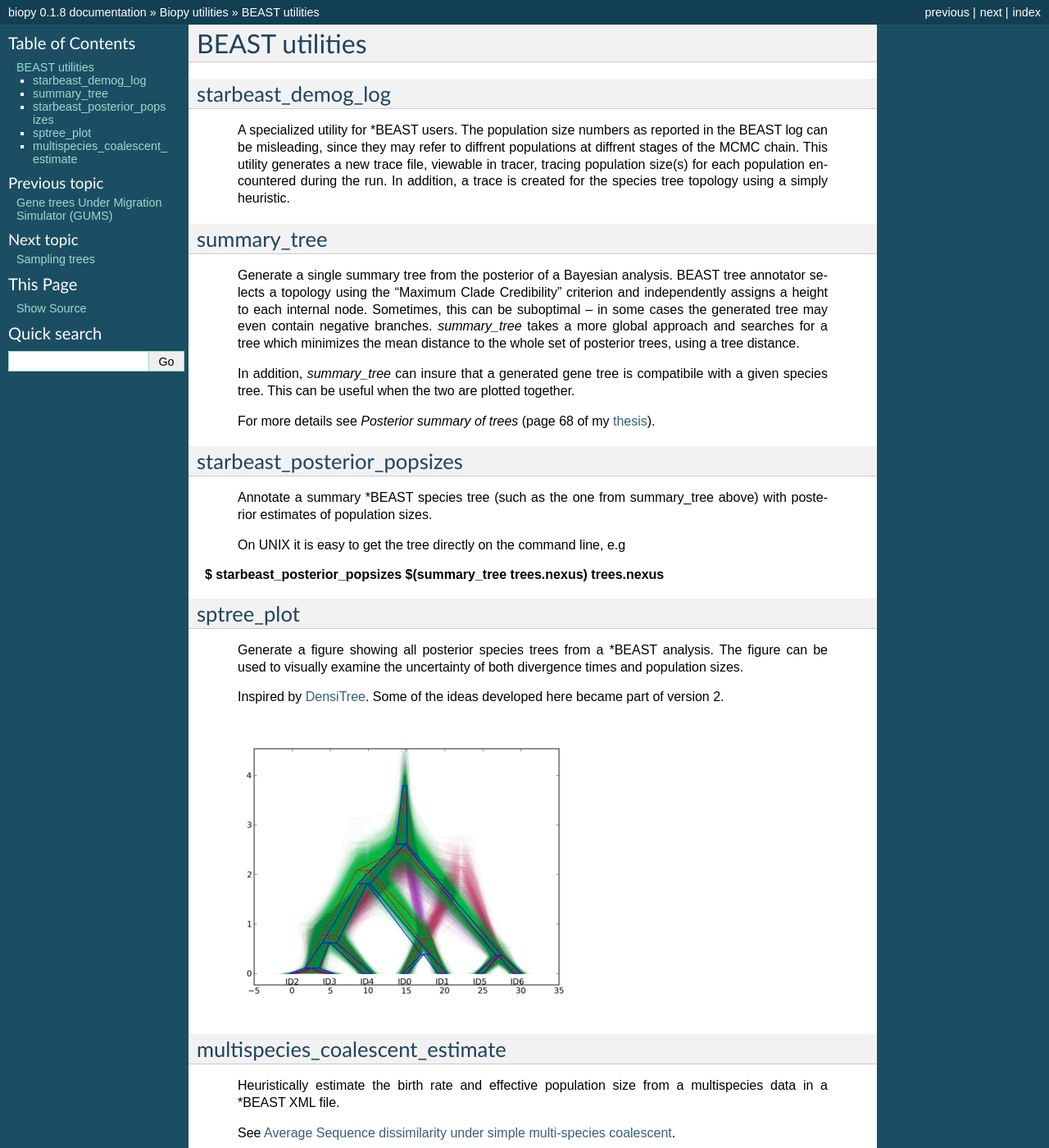
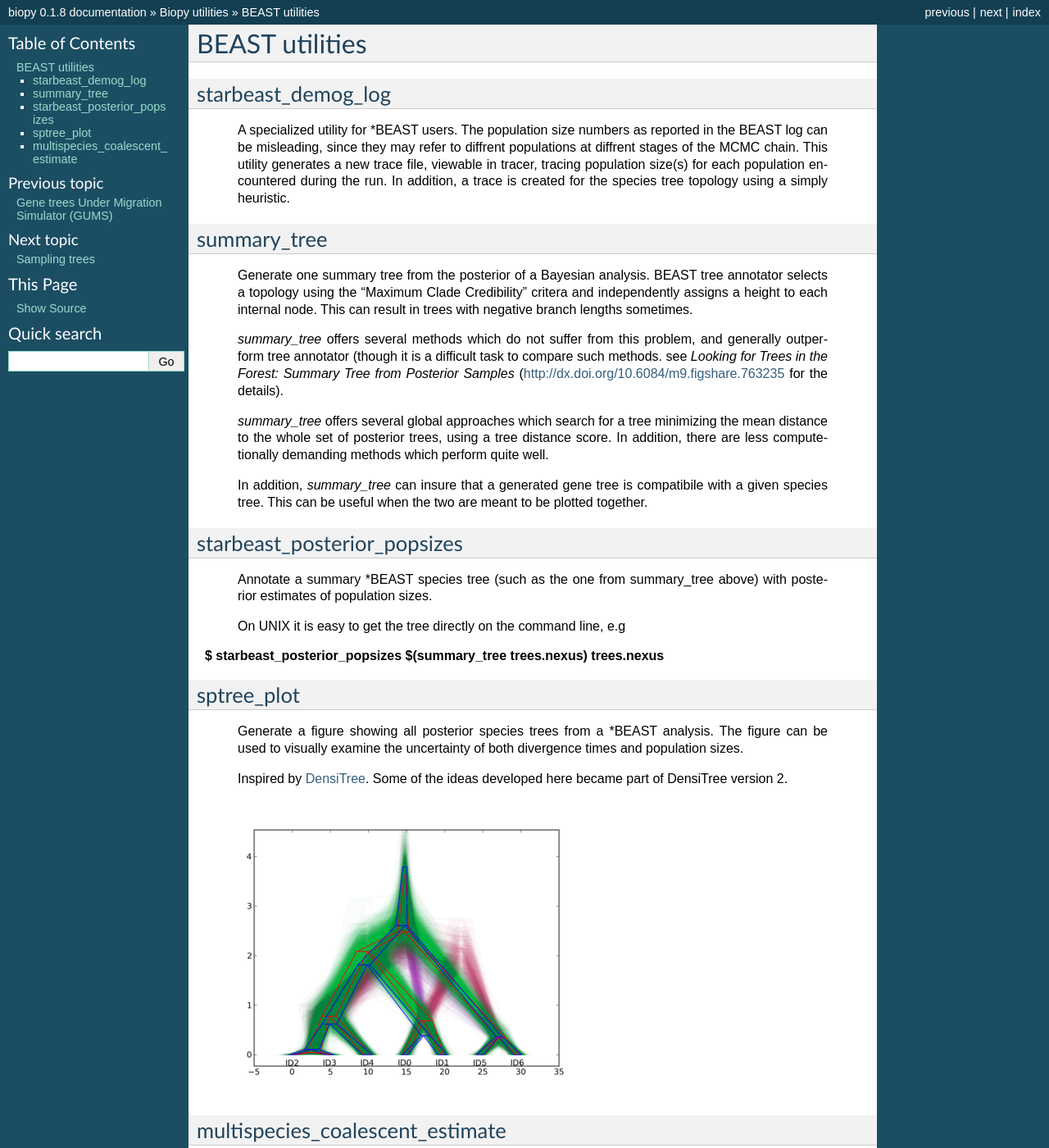
Before and after one commit to jheled/biopy, a Sphinx documentation site: the page built from doc/beastutil.rst, in a window 1280 px wide and 1400 px high. Shown: the whole window at 82% size. Built offline with Sphinx 7.4.7, drawn with Linux system fonts in a browser that asks for light colours; formulas are drawn with MathJax 3.

```diff
--- a/biopy/__init__.py
+++ b/biopy/__init__.py
@@ -32,5 +32,5 @@
 
 """
 
-__version__ = '0.1.8'
+__version__ = '0.1.9'
 """The version of biopy"""
--- a/doc/beastutil.rst
+++ b/doc/beastutil.rst
@@ -17,21 +17,27 @@
 summary_tree
 ------------
 
-    Generate a single summary tree from the posterior of a Bayesian
+    Generate one summary tree from the posterior of a Bayesian
     analysis. BEAST tree annotator selects a topology using the
-    "Maximum Clade Credibility" criterion and independently assigns a
-    height to each internal node. Sometimes, this can be suboptimal --
-    in some cases the generated tree may even contain negative branches.
-    *summary_tree* takes a more global approach and searches for a tree
-    which minimizes the mean distance to the whole set of posterior
-    trees, using a tree distance.
+    "Maximum Clade Credibility" critera and independently assigns a
+    height to each internal node. This can result in trees with
+    negative branch lengths sometimes.
+
+    *summary_tree* offers several methods which do not suffer from
+    this problem, and generally outperform tree annotator (though it
+    is a difficult task to compare such methods. see *Looking for
+    Trees in the Forest: Summary Tree from Posterior Samples*
+    (`<http://dx.doi.org/10.6084/m9.figshare.763235>`_ for the
+    details).
+
+    *summary_tree* offers several global approaches which search for a
+    tree minimizing the mean distance to the whole set of posterior
+    trees, using a tree distance score. In addition, there are less
+    computetionally demanding methods which perform quite well.
 
     In addition, *summary_tree* can insure that a generated gene tree is
     compatibile with a given species tree. This can be useful when the
-    two are plotted together.
-
-    For more details see *Posterior summary of trees* (page 68 of my
-    :ref:`thesis<myThesis>`).
+    two are meant to be plotted together.
 
 ----------------------------
 starbeast_posterior_popsizes
@@ -54,7 +60,7 @@
 
     Inspired by `DensiTree
     <www.cs.auckland.ac.nz/~remco/DensiTree/DensiTree.html>`_. Some of the ideas
-    developed here became part of version 2.
+    developed here became part of DensiTree version 2.
 
 .. image:: run02tmc20.png
 
--- a/doc/index.rst
+++ b/doc/index.rst
@@ -13,7 +13,7 @@
 Most of the code is of general interest, but some is BEAST/\*BEAST specific.
 
 biopy is **not** a high-duty, high-performance library, but some code
-which proved painfully slow in pur Python has been converted to "C++".
+which proved painfully slow in pure Python has been converted to "C++".
 
 The library requires Python 2.7 and the following packages:
 `numpy <http://numpy.scipy.org//>`_, `scipy <www.scipy.org//>`_, lxml,
```
Also changed, not shown: setup.py (+6 -1 lines), 11 other files.
